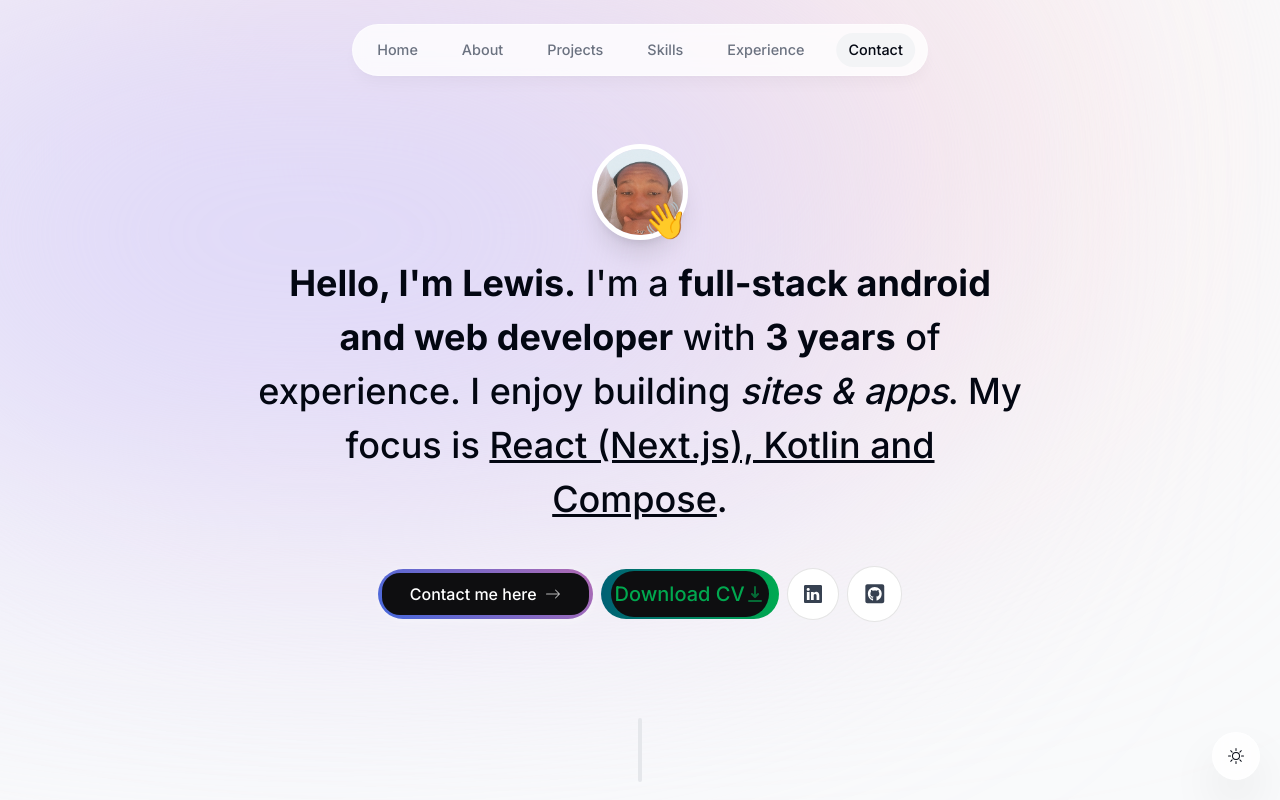
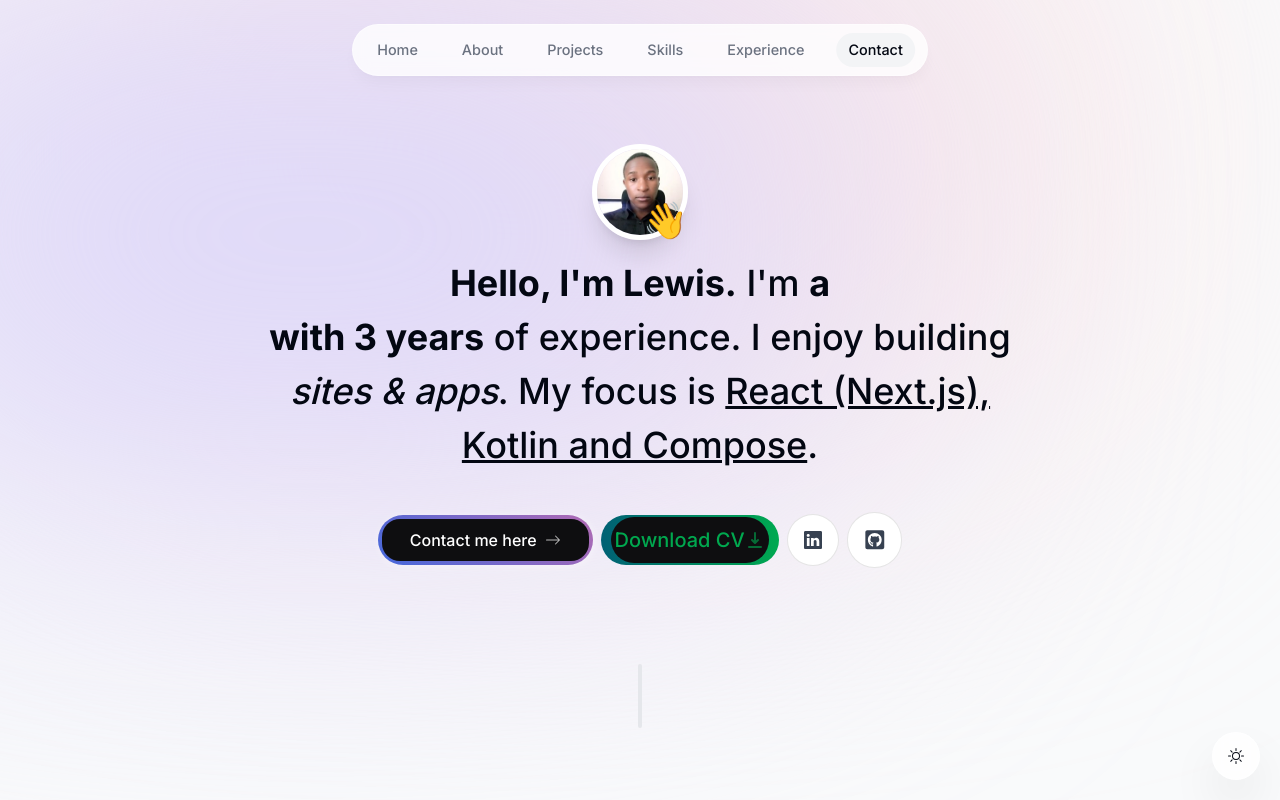
Before and after one commit to Lewis-walter7/portfolio, a Next.js app: page / in a window 1280 px wide. Shown: the top 800 px of the page. Built offline with nearby package versions, Linux system fonts and the light colour scheme; no server answers.

Commit message:
second commit

```diff
--- a/components/intro.tsx
+++ b/components/intro.tsx
@@ -10,6 +10,7 @@
 import { FaGithubSquare } from "react-icons/fa";
 import { useSectionInView } from "@/lib/hooks";
 import { useActiveSectionContext } from "@/context/active-section-context";
+import TypingEffect from "./utilfun";
 
 export default function Intro() {
   const { ref } = useSectionInView("Home", 0.5);
@@ -32,7 +33,7 @@
             }}
           >
             <Image
-              src="/images/mesnap.jpg"
+              src="/images/mesnap.jpeg"
               alt="Ricardo portrait"
               width="250"
               height="250"
@@ -63,9 +64,10 @@
         initial={{ opacity: 0, y: 100 }}
         animate={{ opacity: 1, y: 0 }}
       >
-        <span className="font-bold">Hello, I'm Lewis.</span> I'm a{" "}
-        <span className="font-bold">full-stack android and web developer</span> with{" "}
-        <span className="font-bold">3 years</span> of experience. I enjoy
+        <span className="font-bold">Hello, I'm Lewis.</span> I'm{" "}
+        <TypingEffect /> {" "}
+        <br></br>
+        <span className="font-bold">with 3 years</span> of experience. I enjoy
         building <span className="italic">sites & apps</span>. My focus is{" "}
         <span className="underline">React (Next.js), Kotlin and Compose</span>.
       </motion.h1>
@@ -80,7 +82,6 @@
       >
         <Link
           href="#contact"
-          // className="group bg-gray-900 text-white px-7 py-3 flex items-center gap-2 rounded-full outline-none focus:scale-110 hover:scale-110 hover:bg-gray-950 active:scale-105 transition"
           className="bn30"
           onClick={() => {
             setActiveSection("Contact");
--- /dev/null
+++ b/components/utilfun.jsx
@@ -0,0 +1,59 @@
+import isFirstCharVowel from '@/context/getFirstChar';
+import { useState, useEffect } from 'react';
+
+const TypingEffect = () => {
+  const words = ["Android Developer", "Web Developer", "Software Engineer"];
+
+  const [currentWordIndex, setCurrentWordIndex] = useState(0);
+  const [displayText, setDisplayText] = useState('');
+  const [identifier, setIdentifier] = useState('an');
+
+  const titleword = `${identifier} ${displayText}`
+  useEffect(() => {
+    let typingInterval;
+    let deletingInterval;
+
+    const typeText = () => {
+      const currentWord = words[currentWordIndex];
+      let index = 0;
+      typingInterval = setInterval(() => {
+        if (index <= currentWord.length) {
+          setDisplayText(currentWord.substring(0, index));
+          index++;
+        } else {
+          clearInterval(typingInterval);
+          deletingInterval = setTimeout(deleteText, 100);
+        }
+      }, 100);
+    };
+
+    const deleteText = () => {
+      let index = words[currentWordIndex].length;
+      deletingInterval = setInterval(() => {
+        if (index >= 0) {
+          setDisplayText(prevText => prevText.substring(0, index));
+          index--;
+        } else {
+          clearInterval(deletingInterval);
+          setCurrentWordIndex((prevIndex) => (prevIndex + 1) % words.length);
+        }
+      }, 100);
+    };
+
+    typeText();
+
+    if(!isFirstCharVowel(displayText)) {
+      setIdentifier("a")
+    }
+    return () => {
+      clearInterval(typingInterval);
+      clearInterval(deletingInterval);
+    };
+  }, [currentWordIndex]);
+
+  return (
+      <span className='font-bold'>{ titleword }</span>
+  );
+};
+
+export default TypingEffect;
--- /dev/null
+++ b/context/getFirstChar.ts
@@ -0,0 +1,5 @@
+export default function isFirstCharVowel(word: string) {
+    var firstChar = word.charAt(0).toLowerCase();
+    var vowels = ['a', 'e', 'i', 'o', 'u'];
+    return vowels.includes(firstChar);
+}
--- a/tsconfig.json
+++ b/tsconfig.json
@@ -23,6 +23,6 @@
       "@/*": ["./*"]
     }
   },
-  "include": ["next-env.d.ts", "**/*.ts", "**/*.tsx", ".next/types/**/*.ts"],
+  "include": ["next-env.d.ts", "**/*.ts", "**/*.tsx", ".next/types/**/*.ts", "components/utilfun.jsx"],
   "exclude": ["node_modules"]
 }
```
Also changed, not shown: public/images/mesnap.jpeg (added), public/images/mesnap.jpg (deleted).
